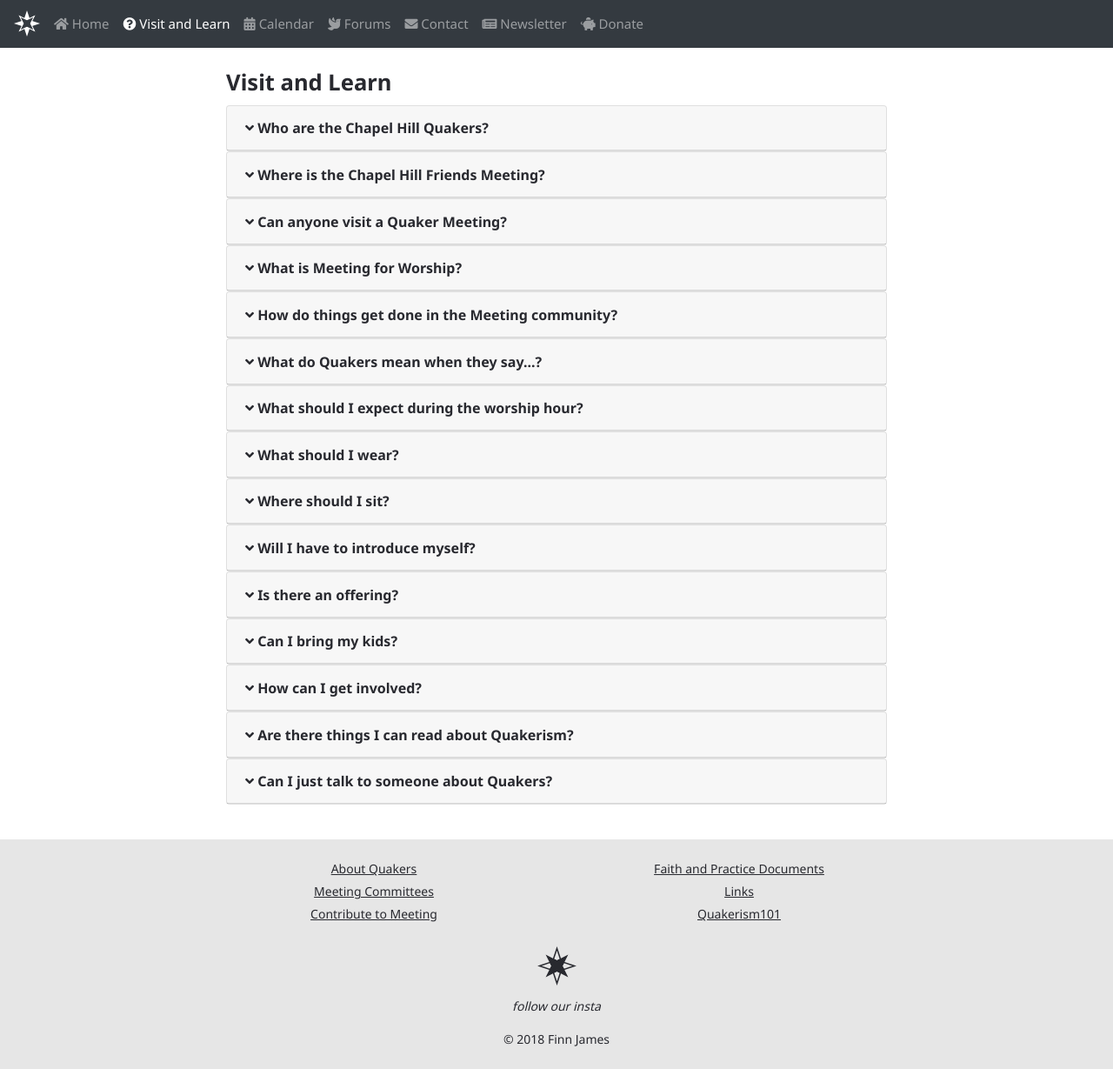
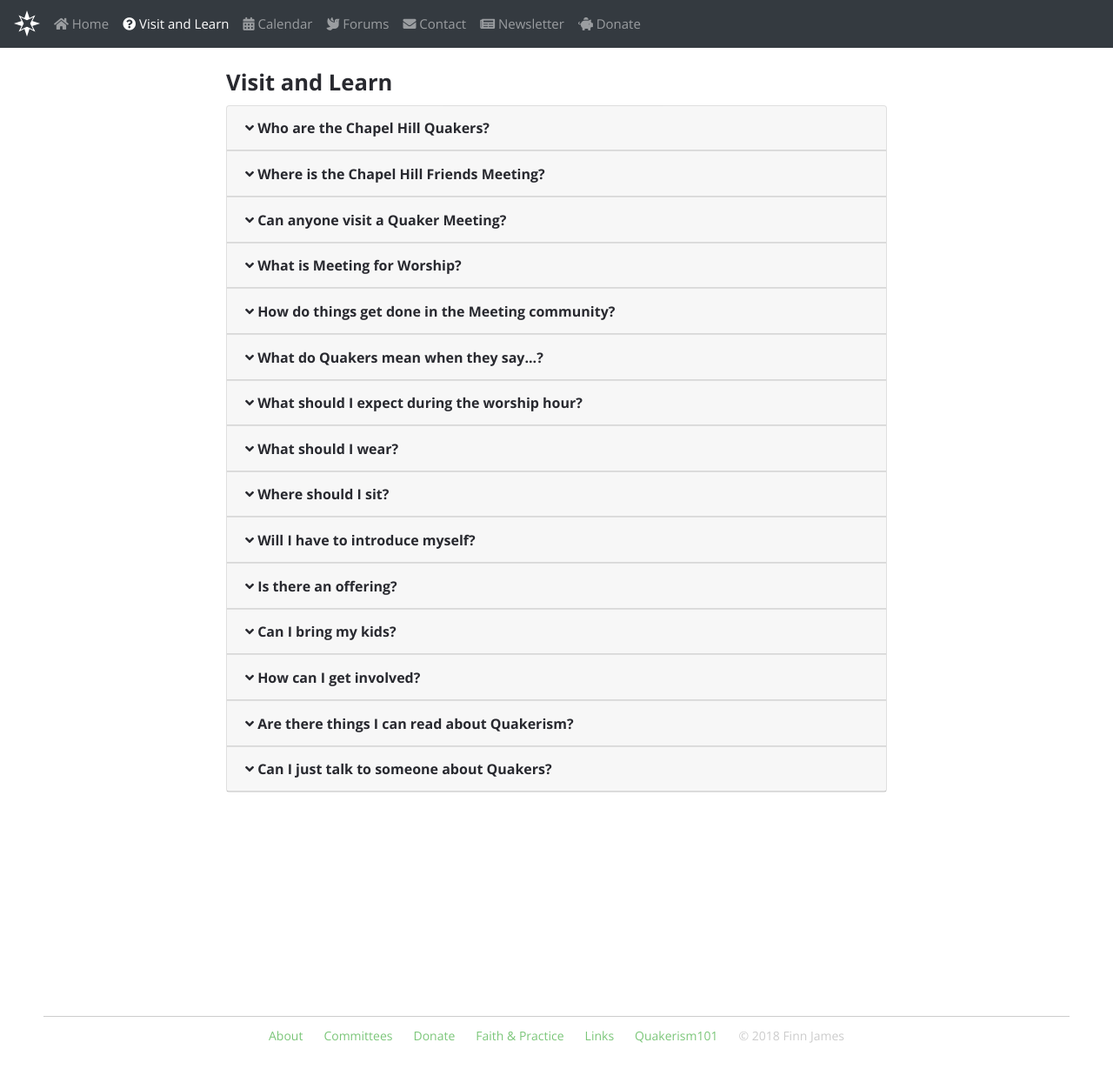
Before and after one commit to chfm/chfm.github.io, a Jekyll site: the page built from visit-and-learn.md, in a window 1280 px wide and 1229 px high. Shown: the whole window at 87% size. Built offline with Jekyll 4.4.1, drawn with Linux system fonts in a browser that asks for light colours; nearby versions of some CDN libraries.

Commit message:
footer clean up, font update, about page tweaks

```diff
--- a/_data/visit-and-learn-content.yml
+++ b/_data/visit-and-learn-content.yml
@@ -1,4 +1,3 @@
-# TODO: make this list actually reflect the real visit-and-learn page... oof
 - name: Who are the Chapel Hill Quakers?
   tag: "who-are-the-chapel-hill-quakers"
   content: |
--- a/_includes/footer.html
+++ /dev/null
@@ -1,23 +0,0 @@
-<div class="row">
-  <div class="col-sm-4 offset-sm-2 col-6 ">
-    <div><a href="{{ site.baseurl }}/about">About Quakers</a></div>
-    <div><a href="#">Meeting Committees</a></div>
-    <div><a href="#">Contribute to Meeting</a></div>
-  </div>
-  <div class="col-sm-4 col-6">
-    <div><a href="#">Faith and Practice Documents</a></div>
-    <div><a href="#">Links</a></div>
-    <div><a href="#">Quakerism101</a></div>
-  </div>
-</div>
-<div class="row" id="logo">
-  <div class="col-12">
-    <img width="45" src="{{site.baseurl}}/assets/images/icons/quaker-star-dark.svg">
-  </div>
-  <div class="col-12" id="slogan">
-    Quakers!
-  </div>
-</div>
-<div class="row">
-  <div class="col-12" id="copyright" style="margin-top: 20px;"> &copy; 2018 Finn James</div>
-</div>
--- a/assets/images/icons/quaker-star-dark.svg
+++ b/_includes/quaker-star-dark.html
@@ -1,10 +1,10 @@
 <?xml version="1.0" encoding="utf-8"?>
 <!-- Generator: Adobe Illustrator 23.0.1, SVG Export Plug-In . SVG Version: 6.00 Build 0)  -->
 <svg version="1.1" id="Layer_1" xmlns="http://www.w3.org/2000/svg" xmlns:xlink="http://www.w3.org/1999/xlink" x="0px" y="0px"
-	 viewBox="0 0 700 700" style="enable-background:new 0 0 700 700;" xml:space="preserve">
+	 viewBox="0 0 700 700" style="width: {{include.size}}; height: {{include.size}}; enable-background:new 0 0 700 700;" xml:space="preserve">
 <style type="text/css">
-	.st0{fill:none;stroke:#28292F;stroke-width:24;stroke-miterlimit:10;}
-	.st1{fill:#28292F;stroke:#28292F;stroke-width:24;stroke-miterlimit:10;}
+	.st0{fill:none;stroke:{{ include.color }};stroke-width:24;stroke-miterlimit:10;}
+	.st1{fill:{{ include.color }};stroke:{{ include.color }};stroke-width:24;stroke-miterlimit:10;}
 </style>
 <polygon class="st0" points="262.7,350 230.8,414 39,350 230.8,286 "/>
 <polygon class="st0" points="414,230.8 350,262.7 286,230.8 350,39 "/>
--- /dev/null
+++ b/_includes/quaker-star-light.html
@@ -0,0 +1,14 @@
+<?xml version="1.0" encoding="utf-8"?>
+<!-- Generator: Adobe Illustrator 23.0.1, SVG Export Plug-In . SVG Version: 6.00 Build 0)  -->
+<svg version="1.1" id="Layer_1" xmlns="http://www.w3.org/2000/svg" xmlns:xlink="http://www.w3.org/1999/xlink" x="0px" y="0px"
+	 viewBox="0 0 700 700" style="width: {{include.size}}; height: {{include.size}}; enable-background:new 0 0 700 700;" xml:space="preserve">
+<style type="text/css">
+	.st0{fill: none; stroke: {{include.color}}; stroke-width: 24; stroke-miterlimit: 10;}
+</style>
+<polygon style="fill: {{include.color}}" points="251.8,350 215.9,422 0,350 215.9,278 "/>
+<polygon style="fill: {{include.color}}" points="422,215.9 350,251.8 278,215.9 350,0 "/>
+<polygon style="fill: {{include.color}}" points="422,484.1 350,700 278,484.1 350,448.2 "/>
+<polygon style="fill: {{include.color}}" points="700,350 484.1,422 448.2,350 484.1,278 "/>
+<polygon style="fill: none; stroke:{{include.color}}; stroke-width:24; stroke-miterlimit:10;" points="484.1,422 546.3,546.3 422,484.1 350,448.2 278,484.1 153.7,546.3 215.9,422 251.8,350 215.9,278
+	153.7,153.7 278,215.9 350,251.8 422,215.9 546.3,153.7 484.1,278 448.2,350 "/>
+</svg>
--- a/_layouts/base.html
+++ b/_layouts/base.html
@@ -24,7 +24,7 @@
   <script src='https://www.google.com/recaptcha/api.js'></script>
 
   <!-- fonts -->
-  <link href="https://fonts.googleapis.com/css?family=Noto+Sans:400,700" rel="stylesheet">
+  <link href="https://fonts.googleapis.com/css?family=Open+Sans:400,700" rel="stylesheet">
 
   <!-- FontAwesome icons -->
   <link rel="stylesheet" href="https://use.fontawesome.com/releases/v5.5.0/css/all.css" integrity="sha384-B4dIYHKNBt8Bc12p+WXckhzcICo0wtJAoU8YZTY5qE0Id1GSseTk6S+L3BlXeVIU" crossorigin="anonymous">
--- a/_layouts/default.html
+++ b/_layouts/default.html
@@ -10,7 +10,7 @@ layout: base
       <span class="fas fa-bars"></span>
     </button>
     <a class="mx-auto" href="{{site.baseurl}}/landing">
-      <img width="30" height="30" src="assets/images/icons/quaker-star.svg">
+      {% include quaker-star-light.html color="#FFF" size="30px" %}
     </a>
     <div class="collapse navbar-collapse ml-2" id="navbarNavAltMarkup">
       <div class="navbar-nav">
@@ -27,5 +27,18 @@ layout: base
 {{ content }}
 
 <div class="container-fluid" id="footer">
-  {% include footer.html %}
+  <div id="footerLine"></div>
+  <div class="row">
+    <div style="width: 100%" class="d-flex flex-wrap justify-content-center">
+      {% for item in site.data.footer-links %}
+        <div class="mr-2 ml-2 p-1">
+          {% if item.link %}
+            <a href="{{ site.baseurl }}/{{ item.link }}">{{ item.title }}</a>
+          {% else %}
+            {{item.title}}
+          {% endif %}
+        </div>
+      {% endfor %}
+    </div>
+  </div>
 </div>
--- a/_sass/main.scss
+++ b/_sass/main.scss
@@ -27,7 +27,7 @@
 }
 
 $fontsize: 16px;
-$fontstack: "Noto Sans", Helvetica, sans-serif;
+$fontstack: "Open Sans", Helvetica, sans-serif;
 $titlestack: $fontstack;
 $titlestyle: normal;
 $transition: all 200ms ease-in-out;
@@ -207,21 +207,17 @@ a {
   line-height: 18px;
   padding: 25px;
   margin-top: 25px;
-  background-color: darken($color2, 10%);
-  color: $textcolor;
+  background-color: $color2;
+  color: darken($color2, 20%);
   flex-shrink: 0; // imma be honest I have no clue what this does
-  a {
-    text-decoration: underline;
-    color: inherit;
-    display: inline-block;
-    margin-bottom: 8px;
-    &:hover {
-      color: $color3;
-    }
-    &:active {
-      color: $color4;
-    }
-  }
+}
+
+#footerLine {
+  margin: 0 2% 0;
+  height: 10px;
+  width: 96%;
+  background-color: none;
+  border-top: solid 1px darken($color2, 20%);
 }
 
 #logo {
@@ -229,6 +225,5 @@ a {
 }
 
 #slogan {
-  margin-top: 15px;
   font-style: italic;
 }
--- a/visit-and-learn.md
+++ b/visit-and-learn.md
@@ -8,17 +8,17 @@ permalink: /visit-and-learn
 
 <div style="height: 10px;"></div>
 
-<div id="accordion">
+<div class="accordion">
     {% for item in site.data.visit-and-learn-content %}
         <div class="card">
-            <div class="card-header" id="headingOne">
+            <div class="card-header" id="heading-{{item-tag}}">
                 <h5 class="mb-0">
-                    <button class="btn btn-link accordionButton" data-toggle="collapse" data-target="#{{ item.tag }}" aria-expanded="false" aria-controls="collapseOne">
+                    <button class="btn btn-link collapsed accordionButton" data-toggle="collapse" data-target="#{{ item.tag }}" aria-expanded="false" aria-controls="{{item.tag}}">
                         {{ item.name }}
                     </button>
                 </h5>
             </div>
-            <div id="{{ item.tag }}" class="collapse" aria-labelledby="headingOne" data-parent="#accordion">
+            <div id="{{ item.tag }}" class="collapse" aria-labelledby="heading-{item-tag}}" data-parent=".accordion">
                 <div class="card-body">
                     {{ item.content | markdownify }}
                 </div>
```
Also changed, not shown: _data/footer-links.yml (added, +13 -0 lines).
